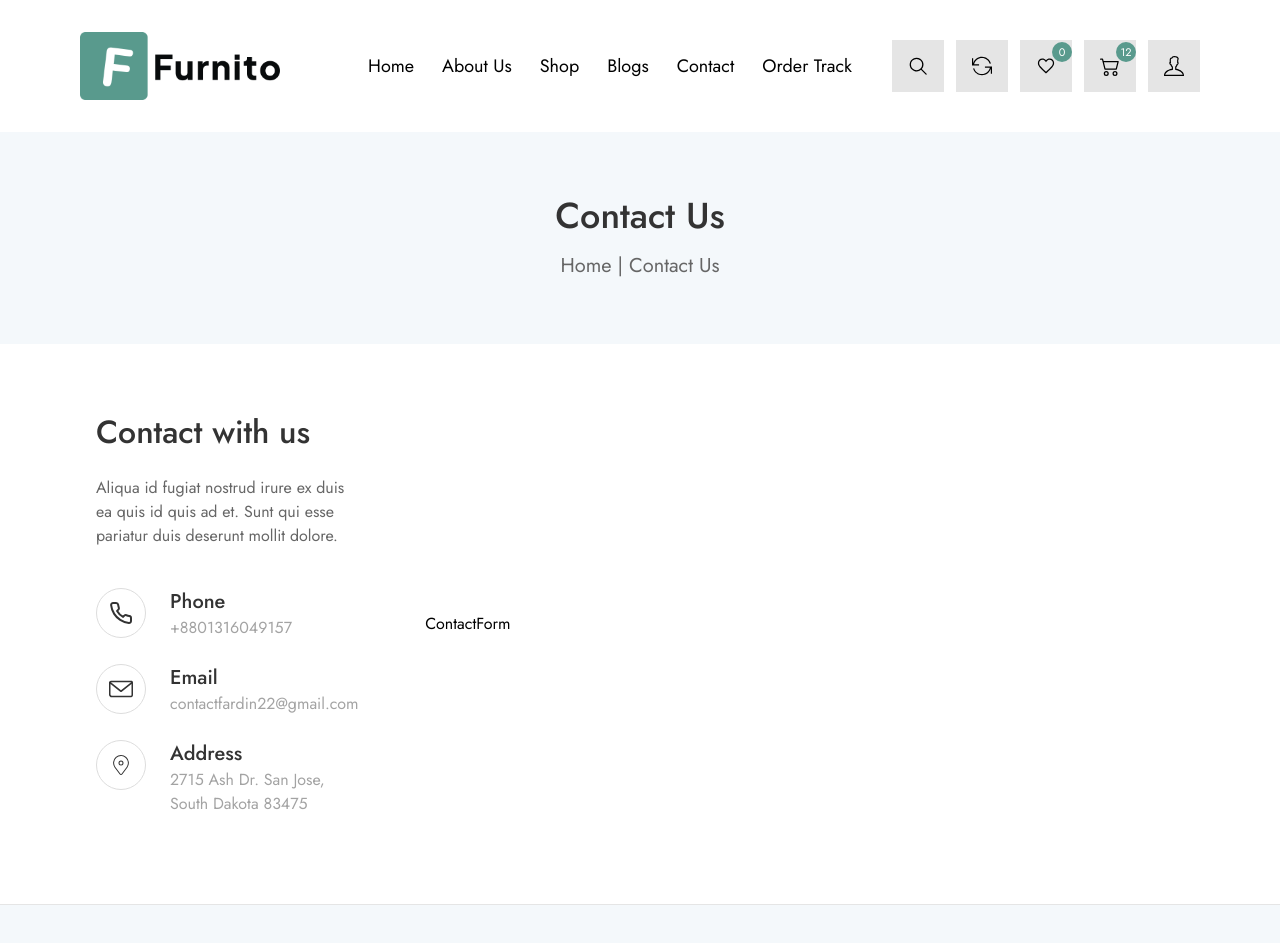
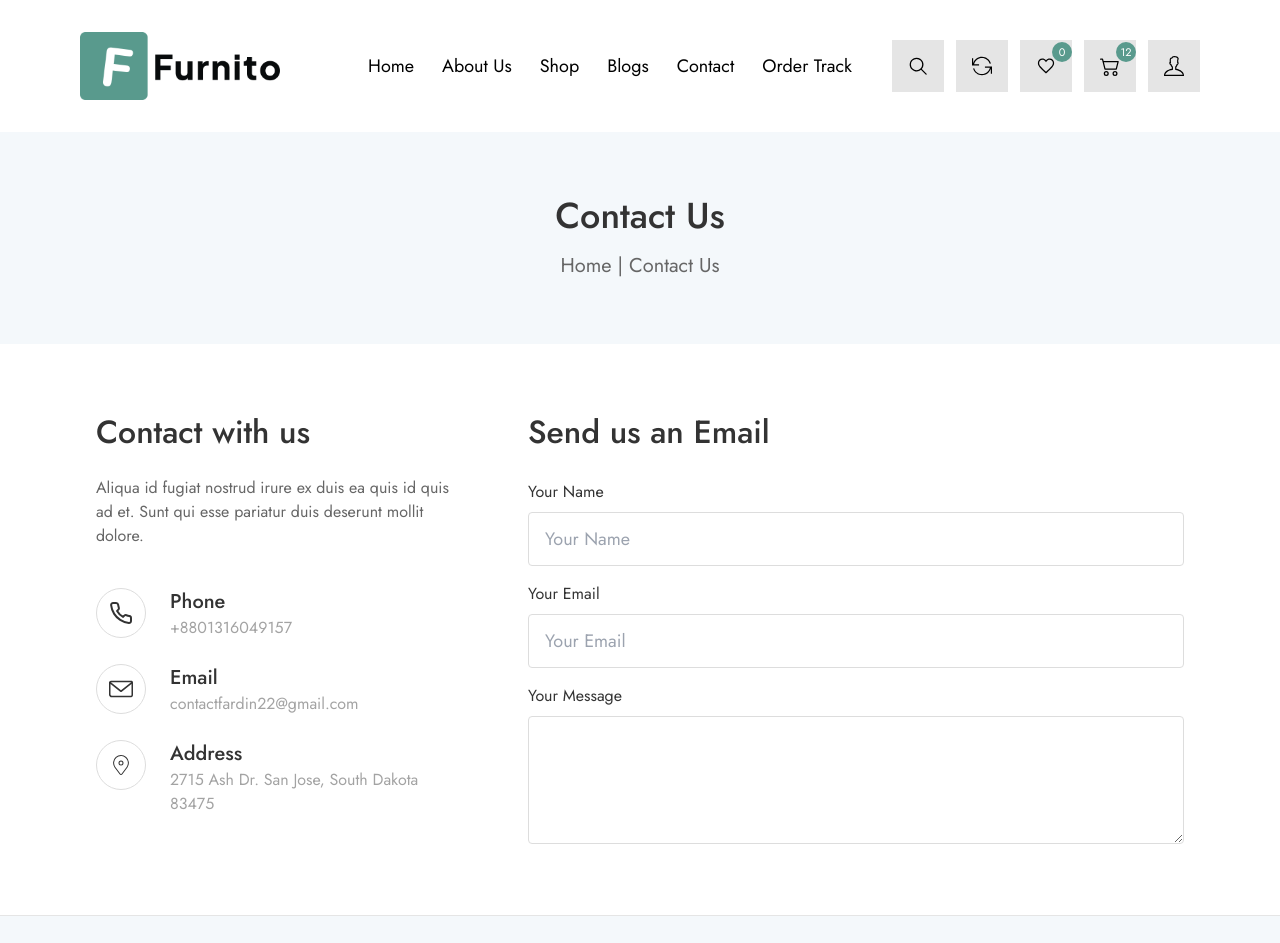
Before and after one commit to devfardin/furniture-Ecommerce-website, a React (Vite) app: page /contact-us in a window 1280 px wide. Shown: the top 943 px of the page. Built offline with nearby package versions, Linux system fonts and the light colour scheme.

Commit message:
create contact for conponent

```diff
--- a/src/pages/contact/Contact.jsx
+++ b/src/pages/contact/Contact.jsx
@@ -8,8 +8,8 @@ const Contact = () => {
     <div>
       <PageHeader page='Contact Us'/>
       <Container>
-        <div className='grid grid-cols-1 md:grid-cols-4 lg:grid-cols-7 gap-16 mt-16 items-center justify-between'>
-          <div className='md:col-span-2'>
+        <div className='grid grid-cols-1 md:grid-cols-8 lg:grid-cols-8 gap-16 mt-16 items-top justify-between'>
+          <div className='md:col-span-3'>
           <ContactInfo/>
           </div>
           <div className='md:col-span-5'>
--- a/src/pages/contact/ContactForm.jsx
+++ b/src/pages/contact/ContactForm.jsx
@@ -1,9 +1,36 @@
 import React from 'react'
 
 const ContactForm = () => {
-  return (
-    <div>ContactForm</div>
-  )
+    return (
+        <div>
+            <h1 className='text-[32px] text-heading font-medium'>Send us an Email</h1>
+            <form className='flex flex-col gap-4 mt-6'>
+                <div>
+                    <label htmlFor='name' className='text-base font-normal text-heading mb-2 inline-block'>
+                        Your Name
+                    </label>
+                    <input id='name' type='text' name='name' placeholder='Your Name'
+                        className='py-3 px-4 w-full font-normal text-lg text-pera border border-[#dddddd] focus:border-primary rounded outline-none duration-300 transition-all' />
+                </div>
+
+                <div>
+                    <label htmlFor='email' className='text-base font-normal text-heading mb-2 inline-block'>
+                        Your Email
+                    </label>
+                    <input id='email' type='email' name='email' placeholder='Your Email'
+                        className='py-3 px-4 w-full font-normal text-lg text-pera border border-[#dddddd] focus:border-primary rounded outline-none duration-300 transition-all' />
+                </div>
+
+                <div>
+                    <label htmlFor='message' className='text-base font-normal text-heading mb-2 inline-block'>
+                        Your Message
+                    </label>
+                    <textarea id='message' type='' name='message' placeholder='Your Message'
+                        className='py-3 px-4 w-full h-32 font-normal text-lg text-pera border border-[#dddddd] focus:border-primary rounded outline-none duration-300 transition-all'> </textarea>
+                </div>
+            </form>
+        </div>
+    )
 }
 
 export default ContactForm
--- a/src/pages/contact/ContactInfo.jsx
+++ b/src/pages/contact/ContactInfo.jsx
@@ -41,7 +41,7 @@ const ContactInfo = () => {
                         </div>
                         <div>
                             <h1 className='text-xl font-medium text-heading'>{info.title}</h1>
-                            <h5 className='text-base font-normal text-neutral-400'>{info.text}</h5>
+                            <h5 className='text-base font-normal text-neutral-400 group-hover:text-primary duration-300 transition-all'>{info.text}</h5>
                         </div>
                 </div>)
             }
```
